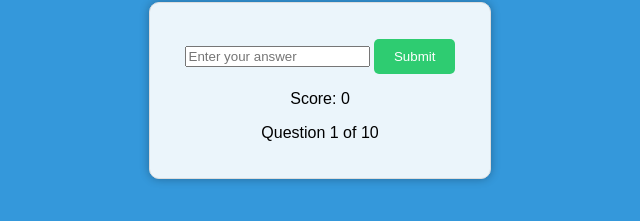
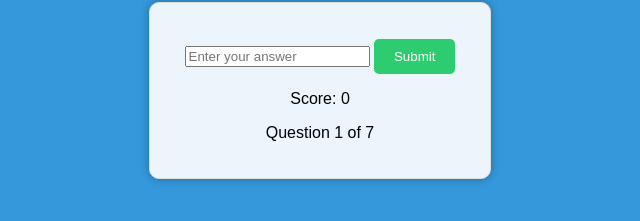
Before and after one commit to 1275246/algebra-quiz-game, a plain HTML site: page index.html in a window 1280 px wide. Shown: the part 203-424 px from the top of the page, 320-960 px from the left. Drawn offline with Linux system fonts and the light colour scheme.

Commit message:
Update index.html

```diff
--- a/index.html
+++ b/index.html
@@ -16,7 +16,7 @@
         <button onclick="checkAnswer()">Submit</button>
         <p id="result"></p>
         <p id="score">Score: 0</p>
-        <p id="progress">Question 1 of 10</p>
+        <p id="progress">Question 1 of 7</p>
     </div>
     <script src="script.js"></script>
 </body>
```
